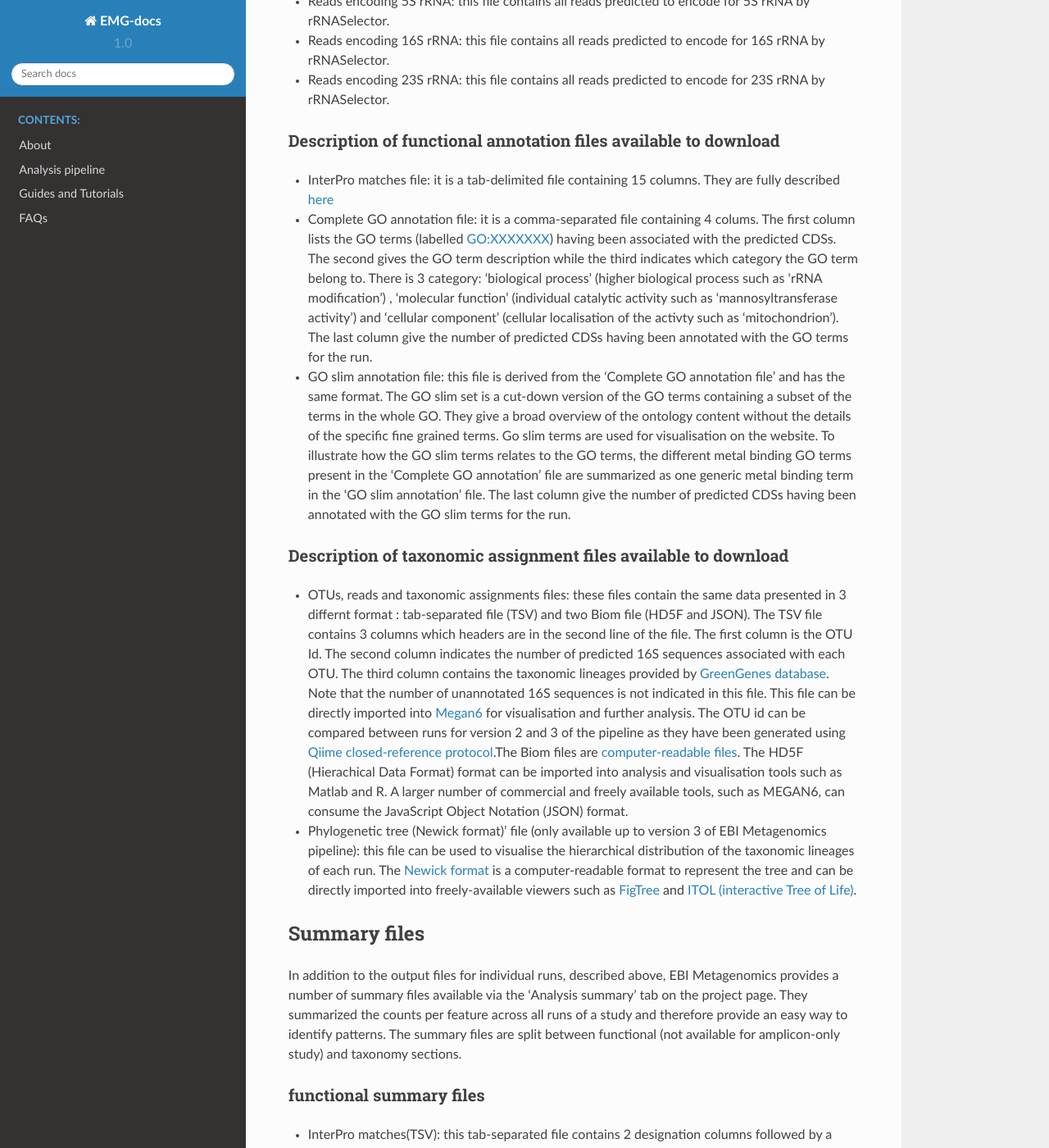
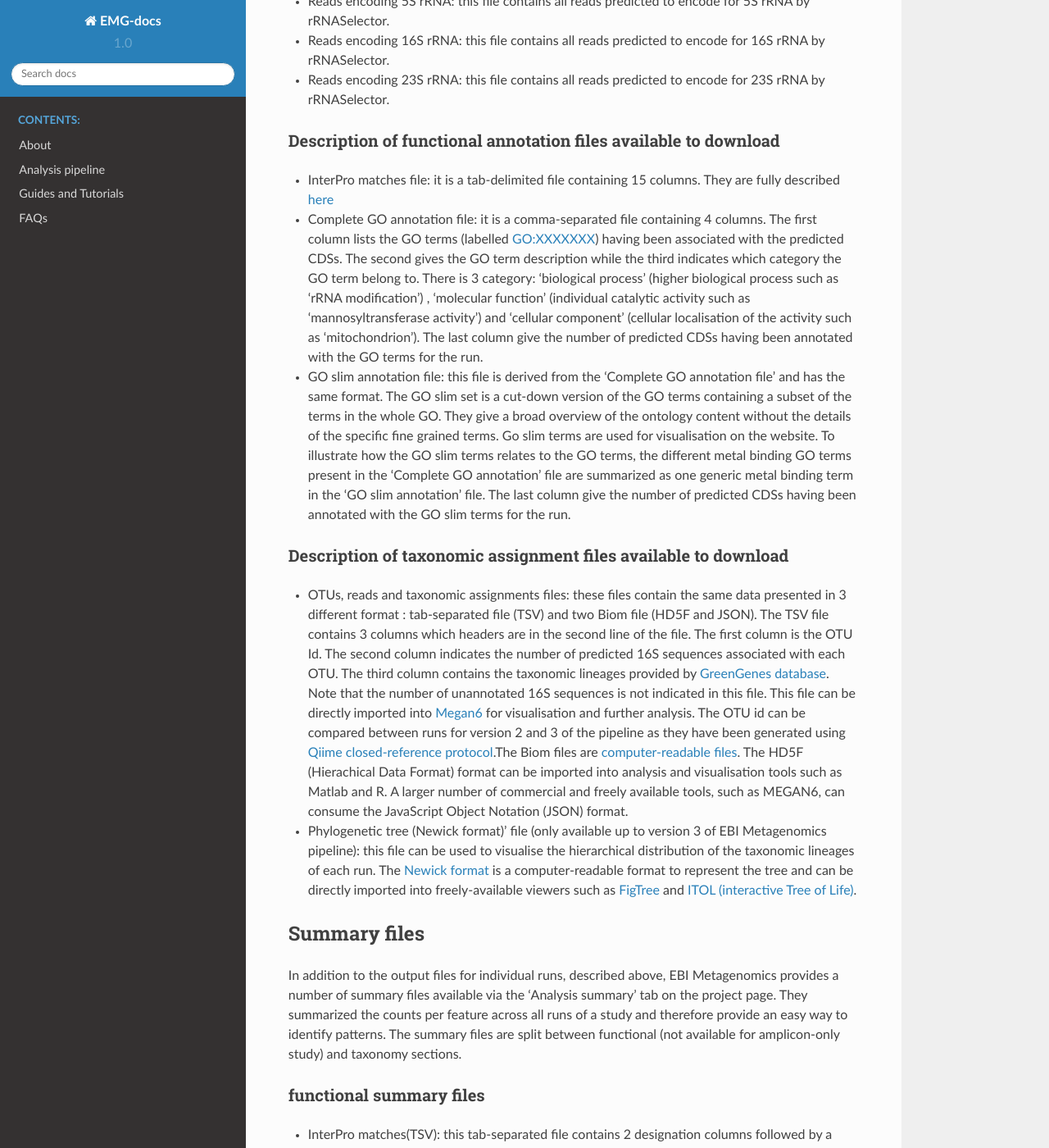
Before and after one commit to EBI-Metagenomics/EMG-docs, a Sphinx documentation site: the page built from docs/portal.rst, in a window 1280 px wide and 1400 px high, scrolled down 6517 px. Shown: the whole window at 82% size. Built offline with Sphinx 7.4.7 and the Read the Docs theme 2.0.0, drawn with Linux system fonts in a browser that asks for light colours; some of the changed text lies outside the part shown.

Commit message:
Update portal.rst
spelling corrections

```diff
--- a/docs/portal.rst
+++ b/docs/portal.rst
@@ -83,7 +83,7 @@ EBI Metagenomics analysis pipeline produces a number of files underlying the cha
 .. image:: images/Download_1.png
 Figure 8: The Download tab is organised in 3 sections: ‘Sequence data’, ‘Functional analysis’ (not available in the case of amplicon runs)  and ‘Taxonomic analysis’.
 
-Some of the files, particulalry the sequence files in FASTA format, can be large. To facilitate their download process, these files are compressed with `GZIP <http://www.gzip.org/>`_ and when too large to be easily transferable, chunked in manageable size. If it is the case for your runs, please download all chunks, decompress them and concatenate them to reconstitute the full files.
+Some of the files, particularly the sequence files in FASTA format, can be large. To facilitate their download process, these files are compressed with `GZIP <http://www.gzip.org/>`_ and when too large to be easily transferable, chunked in manageable size. If it is the case for your runs, please download all chunks, decompress them and concatenate them to reconstitute the full files.
 
 Description of fasta files available to download
 ^^^^^^^^^^^^^^^^^^^^^^^^^^^^^^^^^^^^^^^^^^^^^^^^
@@ -102,12 +102,12 @@ Description of fasta files available to download
 Description of functional annotation files available to download
 ^^^^^^^^^^^^^^^^^^^^^^^^^^^^^^^^^^^^^^^^^^^^^^^^^^^^^^^^^^^^^^^^
 - InterPro matches file:  it is a tab-delimited file containing 15 columns. They are fully described `here <https://github.com/ebi-pf-team/interproscan/wiki/OutputFormats>`_
-- Complete GO annotation file: it is a comma-separated file containing 4 colums. The first column lists the GO terms (labelled GO:XXXXXXX) having been associated with the predicted CDSs. The second gives the GO term description while the third indicates which category the GO term belong to. There is 3 category: ‘biological process’ (higher biological process such as ‘rRNA modification’) , ‘molecular function’ (individual catalytic activity such as ‘mannosyltransferase activity’) and ‘cellular component’ (cellular localisation of the activty such as ‘mitochondrion’). The last column give the number of predicted CDSs having been annotated with the GO terms for the run.
+- Complete GO annotation file: it is a comma-separated file containing 4 columns. The first column lists the GO terms (labelled GO:XXXXXXX) having been associated with the predicted CDSs. The second gives the GO term description while the third indicates which category the GO term belong to. There is 3 category: ‘biological process’ (higher biological process such as ‘rRNA modification’) , ‘molecular function’ (individual catalytic activity such as ‘mannosyltransferase activity’) and ‘cellular component’ (cellular localisation of the activity such as ‘mitochondrion’). The last column give the number of predicted CDSs having been annotated with the GO terms for the run.
 - GO slim annotation file: this file is derived from the 'Complete GO annotation file' and has the same format. The GO slim set is a cut-down version of the GO terms containing a subset of the terms in the whole GO. They give a broad overview of the ontology content without the details of the specific fine grained terms. Go slim terms are used for visualisation on the website. To illustrate how the GO slim terms relates to the GO terms, the different metal binding GO terms present in the ‘Complete GO annotation’ file are summarized as one generic metal binding term in the ‘GO slim annotation’ file. The last column give the number of predicted CDSs having been annotated with the GO slim terms for the run.
 
 Description of taxonomic assignment files available to download
 ^^^^^^^^^^^^^^^^^^^^^^^^^^^^^^^^^^^^^^^^^^^^^^^^^^^^^^^^^^^^^^^^
-- OTUs, reads and taxonomic assignments files: these  files contain the same data presented in 3 differnt format : tab-separated file (TSV) and two Biom file (HD5F and JSON). The TSV file contains 3 columns which headers are in the second line of the file. The first column is the OTU Id. The second column indicates the number of predicted 16S sequences associated with each OTU. The third column contains the taxonomic lineages provided by `GreenGenes database <http://greengenes.lbl.gov/cgi-bin/nph-index.cgi>`_. Note that the number of unannotated 16S sequences is not indicated in this file. This file can be directly imported into `Megan6 <http://ab.inf.uni-tuebingen.de/software/megan6/>`_ for visualisation and further analysis. The OTU id can be compared between runs for version 2 and 3 of the pipeline as they have been generated using `Qiime closed-reference protocol <http://qiime.org/tutorials/otu_picking.html>`_.The Biom files are `computer-readable files <http://biom-format.org>`_. The HD5F (Hierachical Data Format) format can be imported into analysis and visualisation tools such as Matlab and R. A larger number of commercial and freely available tools, such as MEGAN6, can consume the JavaScript Object Notation (JSON) format.
+- OTUs, reads and taxonomic assignments files: these  files contain the same data presented in 3 different format : tab-separated file (TSV) and two Biom file (HD5F and JSON). The TSV file contains 3 columns which headers are in the second line of the file. The first column is the OTU Id. The second column indicates the number of predicted 16S sequences associated with each OTU. The third column contains the taxonomic lineages provided by `GreenGenes database <http://greengenes.lbl.gov/cgi-bin/nph-index.cgi>`_. Note that the number of unannotated 16S sequences is not indicated in this file. This file can be directly imported into `Megan6 <http://ab.inf.uni-tuebingen.de/software/megan6/>`_ for visualisation and further analysis. The OTU id can be compared between runs for version 2 and 3 of the pipeline as they have been generated using `Qiime closed-reference protocol <http://qiime.org/tutorials/otu_picking.html>`_.The Biom files are `computer-readable files <http://biom-format.org>`_. The HD5F (Hierachical Data Format) format can be imported into analysis and visualisation tools such as Matlab and R. A larger number of commercial and freely available tools, such as MEGAN6, can consume the JavaScript Object Notation (JSON) format.
 - Phylogenetic tree (Newick format)’ file (only available up to version 3 of EBI Metagenomics pipeline): this file can be used to visualise the hierarchical distribution of the taxonomic lineages of each run. The `Newick format <https://en.wikipedia.org/wiki/Newick_format>`_ is a computer-readable format to represent the tree and can be directly imported into freely-available viewers such as `FigTree <http://tree.bio.ed.ac.uk/software/figtree>`_ and `ITOL (interactive Tree of Life) <http://itol.embl.de>`_.
 
 -------------
```
Also changed, not shown: other parts of docs/portal.rst (+7 -7 lines).
